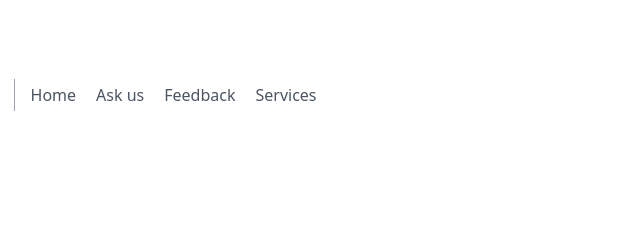
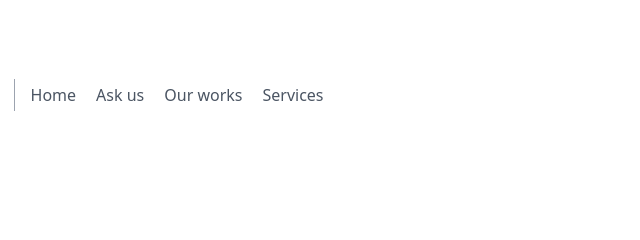
Before and after one commit to Tegorinternational/GitHub.io, a plain HTML site: page index.html in a window 1280 px wide. Shown: the top 240 px of the page, 416-1056 px from the left. Drawn offline with nearby package versions, Linux system fonts and the light colour scheme; no server answers; a script that the page names is missing.

Commit message:
Update index.html

```diff
--- a/index.html
+++ b/index.html
@@ -121,9 +121,9 @@ electronics,IT,ITI, Electronic projects,
       </a>
 
 
-      <a class="mr-5 hover:text-gray-900"href="#feedback">
+      <a class="mr-5 hover:text-gray-900"href="https://tegorinternational.github.io/GitHub.io/ourworks.html">
         <font style="vertical-align: inherit;">
-          <font style="vertical-align: inherit;">Feedback</font>
+          <font style="vertical-align: inherit;">Our works</font>
         </font>
       </a>
 
```
